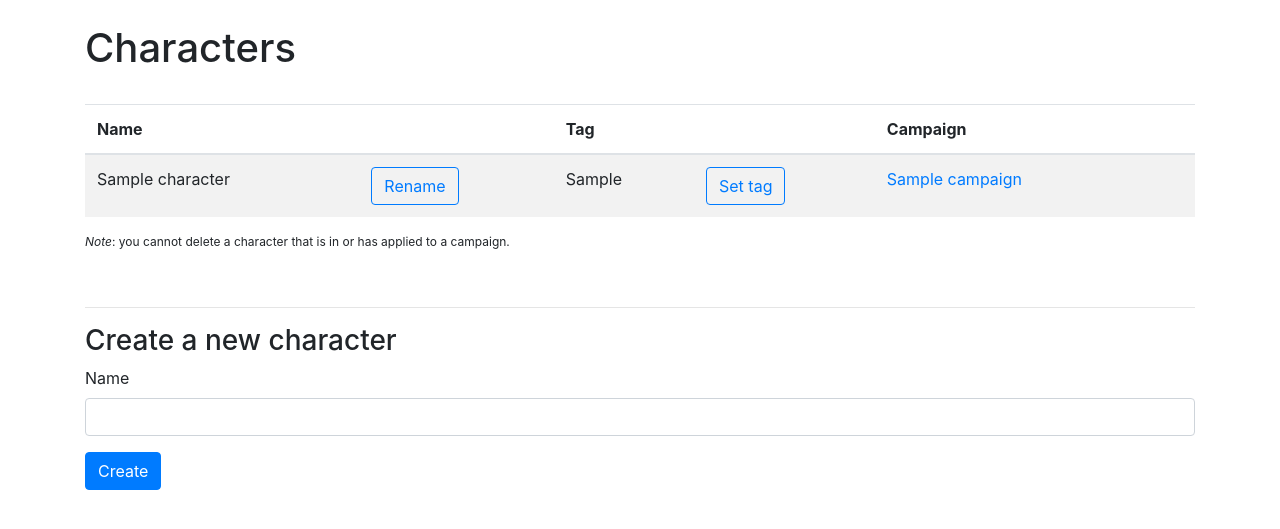
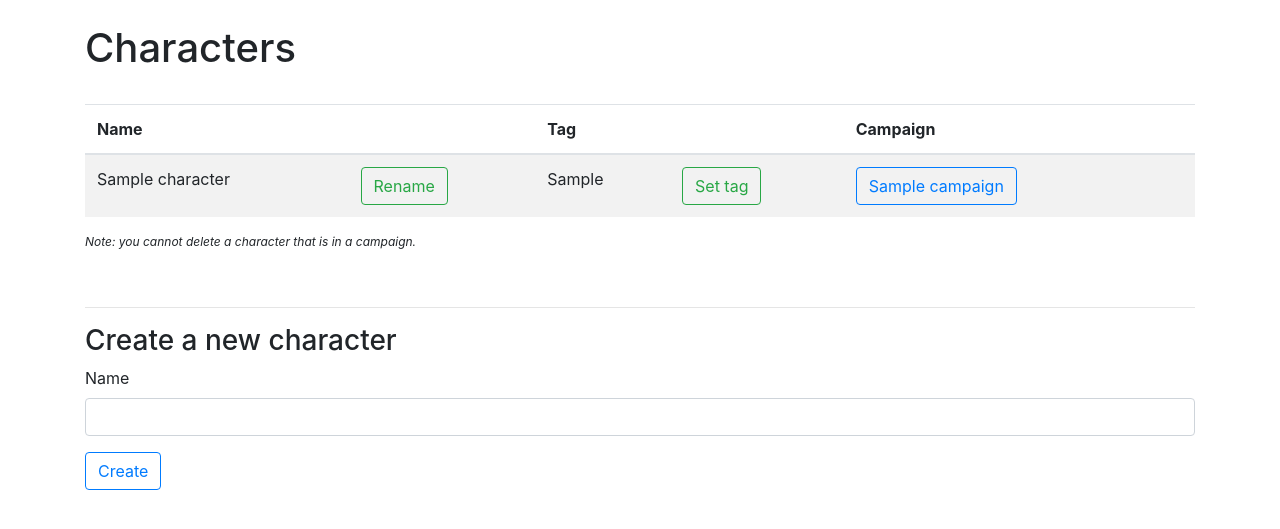
Before and after one commit to Celeo/PlayByPost, a Flask app: page /profile/characters in a window 1280 px wide. Shown: the part 56-585 px from the top of the page. Run offline with Flask 2, Linux system fonts and the light colour scheme; a user stored in the database is signed in; tables that the repository leaves empty hold one stand-in row (values such as "Sample post"); parts of the project's set-up code (start-up, migrations or seed data) failed here and were passed over; some libraries are stand-ins or nearby versions.

Commit message:
Progress

```diff
--- a/pbp/blueprint.py
+++ b/pbp/blueprint.py
@@ -33,8 +33,14 @@ def index():
     return render_template('index.jinja2')
 
 
-@blueprint.route('/campaigns', methods=['GET', 'POST'])
+@blueprint.route('/campaigns')
 def campaigns():
+    campaigns = Campaign.query.all()
+    return render_template('campaigns.jinja2', campaigns=campaigns)
+
+
+@blueprint.route('/campaigns/create', methods=['GET', 'POST'])
+def campaign_create():
     if request.method == 'POST':
         new_campaign = Campaign(
             creator_user_id=current_user.id,
@@ -57,7 +63,7 @@ def campaigns():
         flash('New campaign created')
         return redirect(url_for('.campaigns'))
     campaigns = Campaign.query.all()
-    return render_template('campaigns.jinja2', campaigns=campaigns)
+    return render_template('campaigns_create.jinja2', campaigns=campaigns)
 
 
 @blueprint.route('/campaign/<int:campaign_id>/posts')
@@ -104,11 +110,11 @@ def campaign_new_post(campaign_id):
     return redirect(url_for('.campaign_posts', campaign_id=campaign_id))
 
 
-# This is still letting me manually go to this url and submit a new char
-# to join the campaign; no non-template blocks in place.
 @blueprint.route('/campaign/<int:campaign_id>/join', methods=['GET', 'POST'])
 def campaign_join(campaign_id):
     campaign = Campaign.query.get(campaign_id)
+    if not current_user.should_show_join_link(campaign):
+        return redirect(url_for('.campaign_posts', campaign_id=campaign_id))
     if request.method == 'POST':
         character = Character.query.get(int(request.form['character']))
         if character.campaign_id:
@@ -195,6 +201,9 @@ def profile_characters():
             if not character.user_id == current_user.id:
                 flash('You are not the owner of that character', 'error')
                 return redirect(url_for('.profile_characters'))
+            if character.campaign_approved:
+                flash('You cannot delete a character that\'s part of a campaign', 'error')
+                return redirect(url_for('.profile_characters'))
             db.session.delete(character)
             db.session.commit()
             flash('Character deleted')
--- a/pbp/templates/base.jinja2
+++ b/pbp/templates/base.jinja2
@@ -77,5 +77,10 @@
   <script src="https://cdnjs.cloudflare.com/ajax/libs/popper.js/1.14.3/umd/popper.min.js" integrity="sha384-ZMP7rVo3mIykV+2+9J3UJ46jBk0WLaUAdn689aCwoqbBJiSnjAK/l8WvCWPIPm49" crossorigin="anonymous"></script>
   <script src="https://stackpath.bootstrapcdn.com/bootstrap/4.1.3/js/bootstrap.min.js" integrity="sha384-ChfqqxuZUCnJSK3+MXmPNIyE6ZbWh2IMqE241rYiqJxyMiZ6OW/JmZQ5stwEULTy" crossorigin="anonymous"></script>
   <script src="{{ url_for('static', filename='index.dist.js') }}"></script>
+  <script>
+    $(function () {
+      $('[data-toggle="tooltip"]').tooltip()
+    })
+  </script>
 </body>
 </html>
--- a/pbp/templates/campaign_join.jinja2
+++ b/pbp/templates/campaign_join.jinja2
@@ -25,7 +25,7 @@
         <label for="notes">Anything you want to add?</label>
         <textarea name="notes" class="form-control"></textarea>
       </div>
-      <button type="submit" class="btn btn-primary">Request to join</button>
+      <button type="submit" class="btn btn-outline-primary">Request to join</button>
     </form>
   {% else %}
     <h4>You don't have any characters. Click <a href="{{ url_for('base.profile_characters') }}">here</a> to make one.</h4>
--- a/pbp/templates/campaign_posts.jinja2
+++ b/pbp/templates/campaign_posts.jinja2
@@ -12,7 +12,7 @@
       {% endif %}
       <a href="{{ url_for('base.campaign_info', campaign_id=campaign.id) }}" class='btn btn-outline-primary'>Info</a>
       {% if current_user.is_dm_to_campaign(campaign) %}
-        <a href="#" class="btn btn-outline-secondary" disabled>DM controls</a>
+        <a href="#" class="btn btn-outline-secondary" data-toggle="tooltip" data-placement="bottom" title="Not yet enabled" disabled>DM controls</a>
       {% endif %}
     </div>
   </div>
@@ -45,7 +45,7 @@
       <form action="{{ url_for('base.campaign_new_post', campaign_id=campaign.id) }}" method="POST">
         <input type="hidden" name="content" v-model="newPost">
         <vue-editor v-model="newPost" :editor-toolbar="toolbar"></vue-editor>
-        <button type="submit" class="btn btn-primary" :disabled="!valid">Post</button>
+        <button type="submit" class="btn btn-outline-success" :disabled="!valid" style="margin-top: 5px;">Post</button>
       </form>
       {# TODO also going to need a widget for rolling dice just like before, so this is only half finished #}
     </div>
--- a/pbp/templates/login.jinja2
+++ b/pbp/templates/login.jinja2
@@ -14,7 +14,7 @@
       <label for="password">Password</label>
       <input type="password" class="form-control" name="password" placeholder="password" required>
     </div>
-    <button type="submit" class="btn btn-primary">Login</button>
+    <button type="submit" class="btn btn-outline-primary">Login</button>
   </form>
 </div>
 
--- a/pbp/templates/profile_characters.jinja2
+++ b/pbp/templates/profile_characters.jinja2
@@ -21,9 +21,9 @@
               <td>{{ character.name }}</td>
               <td>
                 {% if not character.name == 'DM' %}
-                  <button type="button" class="btn btn-outline-primary" @click="editName({{ character.id }}, '{{ character.name }}')">Rename</button>
+                  <button type="button" class="btn btn-outline-success" @click="editName({{ character.id }}, '{{ character.name }}')">Rename</button>
                 {% else %}
-                  <button type="button" class="btn btn-outline-secondary" disabled>Rename</button>
+                  <button type="button" class="btn btn-outline-secondary" data-toggle="tooltip" data-placement="top" title="You cannot rename a DM character" disabled>Rename</button>
                 {% endif %}
               </td>
               <td>
@@ -32,19 +32,19 @@
                 {% endif %}
               </td>
               <td>
-                <button type="button" class="btn btn-outline-primary" @click="editTag({{ character.id }}, '{{ character.tag or '' }}')">Set tag</button>
+                <button type="button" class="btn btn-outline-success" @click="editTag({{ character.id }}, '{{ character.tag or '' }}')">Set tag</button>
               </td>
               <td>
                 {% if character.campaign_id and character.campaign_approved %}
-                  <a href="{{ url_for('base.campaign_posts', campaign_id=character.campaign.id) }}">{{ character.campaign.name }}</a>
+                  <a href="{{ url_for('base.campaign_posts', campaign_id=character.campaign.id) }}" class="btn btn-outline-primary">{{ character.campaign.name }}</a>
                 {% elif character.campaign_id and not character.campaign_approved %}
-                  Membership pending
+                  Membership pending to "{{ character.campaign.name }}"
                 {% else %}
                   Not in a campaign
                 {% endif %}
               </td>
               <td>
-                {% if not character.campaign_id %}
+                {% if not character.campaign_approved %}
                   <form action="{{ url_for('base.profile_characters') }}" method="POST">
                     <input type="hidden" name="field" value="delete">
                     <input type="hidden" name="character_id" value="{{ character.id }}">
@@ -56,7 +56,7 @@
           {% endfor %}
         </tbody>
       </table>
-      <p class="text-75-percent"><i>Note</i>: you cannot delete a character that is in or has applied to a campaign.</p>
+      <p class="text-75-percent"><i>Note: you cannot delete a character that is in a campaign.</i></p>
       <br>
     {% else %}
       <p>No created characters</p>
@@ -70,7 +70,7 @@
         <label for="name">Name</label>
         <input type="text" name="value" class="form-control">
       </div>
-      <button type="submit" class="btn btn-primary">Create</button>
+      <button type="submit" class="btn btn-outline-primary">Create</button>
     </form>
   </div>
 
@@ -93,7 +93,7 @@
           </div>
           <div class="modal-footer">
             <button type="button" class="btn btn-secondary" data-dismiss="modal">Close</button>
-            <button type="submit" class="btn btn-primary">Save</button>
+            <button type="submit" class="btn btn-success">Save</button>
           </div>
         </form>
       </div>
@@ -119,7 +119,7 @@
           </div>
           <div class="modal-footer">
             <button type="button" class="btn btn-secondary" data-dismiss="modal">Close</button>
-            <button type="submit" class="btn btn-primary">Save</button>
+            <button type="submit" class="btn btn-success">Save</button>
           </div>
         </form>
       </div>
--- a/pbp/templates/register.jinja2
+++ b/pbp/templates/register.jinja2
@@ -14,7 +14,7 @@
       <label for="password">Password (at least 5 characters)</label>
       <input type="password" :class="{'form-control': true, 'is-valid': valid_password, 'is-invalid': !valid_password}" name="password" placeholder="password" v-model="password" required>
     </div>
-    <button type="submit" class="btn btn-primary" :disabled="!valid_input">Register</button>
+    <button type="submit" class="btn btn-outline-success" :disabled="!valid_input">Register</button>
   </form>
 </div>
 
```
Also changed, not shown: pbp/templates/campaigns.jinja2 (+6 -15 lines), pbp/templates/campaigns_create.jinja2 (added, +20 -0 lines).
